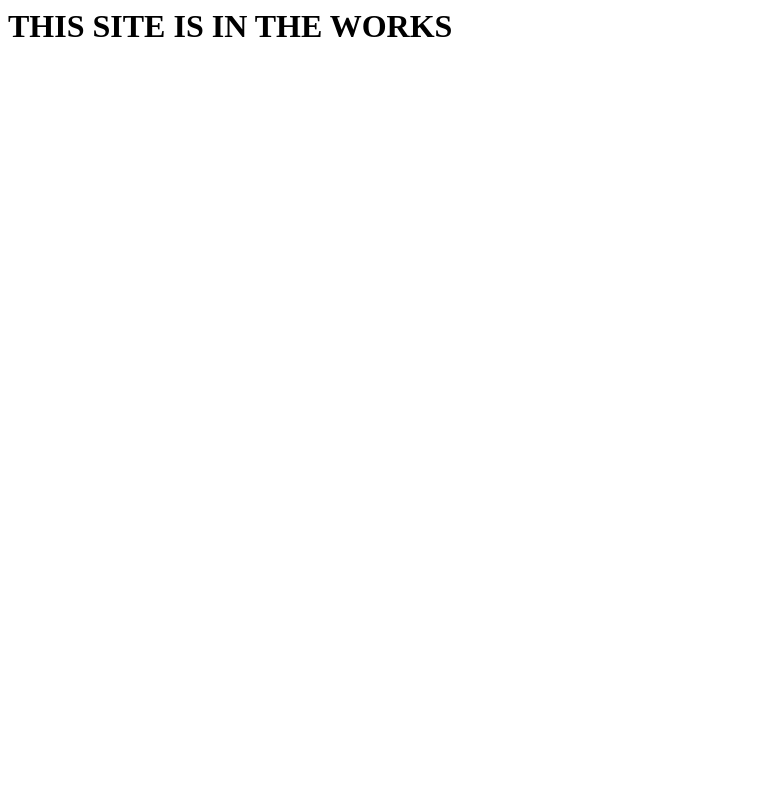
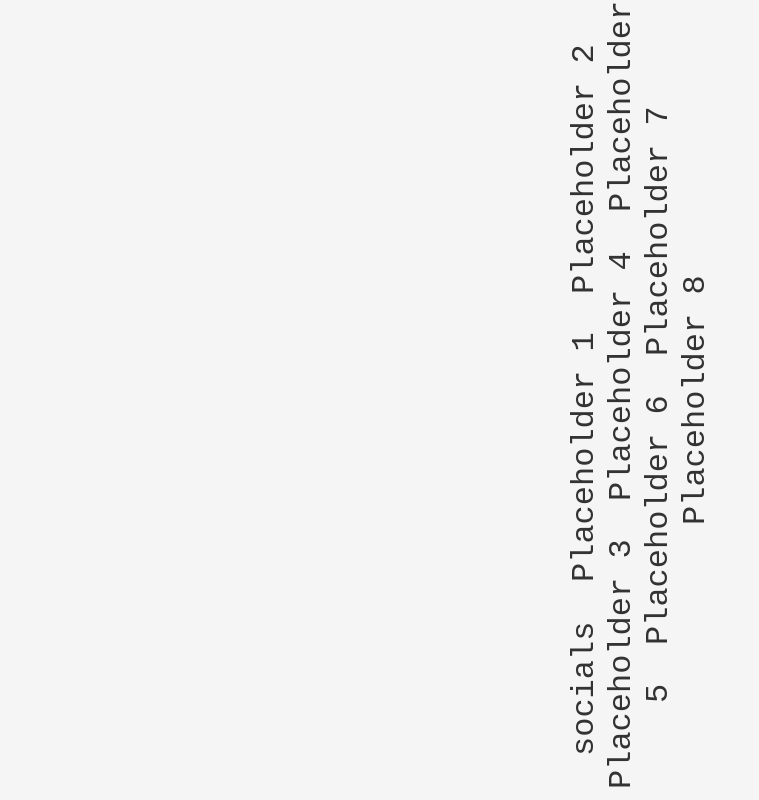
Before and after one commit to randomiscoollol/stickman, a plain HTML site: page index.html in a window 1280 px wide. Shown: the whole page, without its empty margins (0-759 px from the left). Drawn offline with Linux system fonts and the light colour scheme.

Commit message:
Update index.html

```diff
--- a/index.html
+++ b/index.html
@@ -1 +1,48 @@
-<h1>THIS SITE IS IN THE WORKS</h1>
+<!DOCTYPE html>
+<html lang="en">
+<head>
+    <meta charset="UTF-8">
+    <meta name="viewport" content="width=device-width, initial-scale=1.0">
+    <title>Social Links</title>
+    <style>
+        body {
+            display: flex;
+            flex-direction: column;
+            align-items: center;
+            justify-content: center;
+            height: 100vh;
+            margin: 0;
+            background-color: #f5f5f5;
+            font-family: 'Courier New', Courier, monospace;
+            font-size: 2rem;
+        }
+        .link {
+            text-decoration: none;
+            color: #333;
+            margin: 10px 0;
+            transition: color 0.3s;
+        }
+        .link:hover {
+            color: #4a90e2;
+        }
+        .vertical {
+            writing-mode: vertical-rl; /* Rotates text to vertical */
+            transform: rotate(180deg); /* Flips text to correct direction */
+            text-align: center;
+        }
+    </style>
+</head>
+<body>
+    <div class="vertical">
+        <a href="socials.html" class="link">socials</a>
+        <a href="#" class="link">Placeholder 1</a>
+        <a href="#" class="link">Placeholder 2</a>
+        <a href="#" class="link">Placeholder 3</a>
+        <a href="#" class="link">Placeholder 4</a>
+        <a href="#" class="link">Placeholder 5</a>
+        <a href="#" class="link">Placeholder 6</a>
+        <a href="#" class="link">Placeholder 7</a>
+        <a href="#" class="link">Placeholder 8</a>
+    </div>
+</body>
+</html>
```
